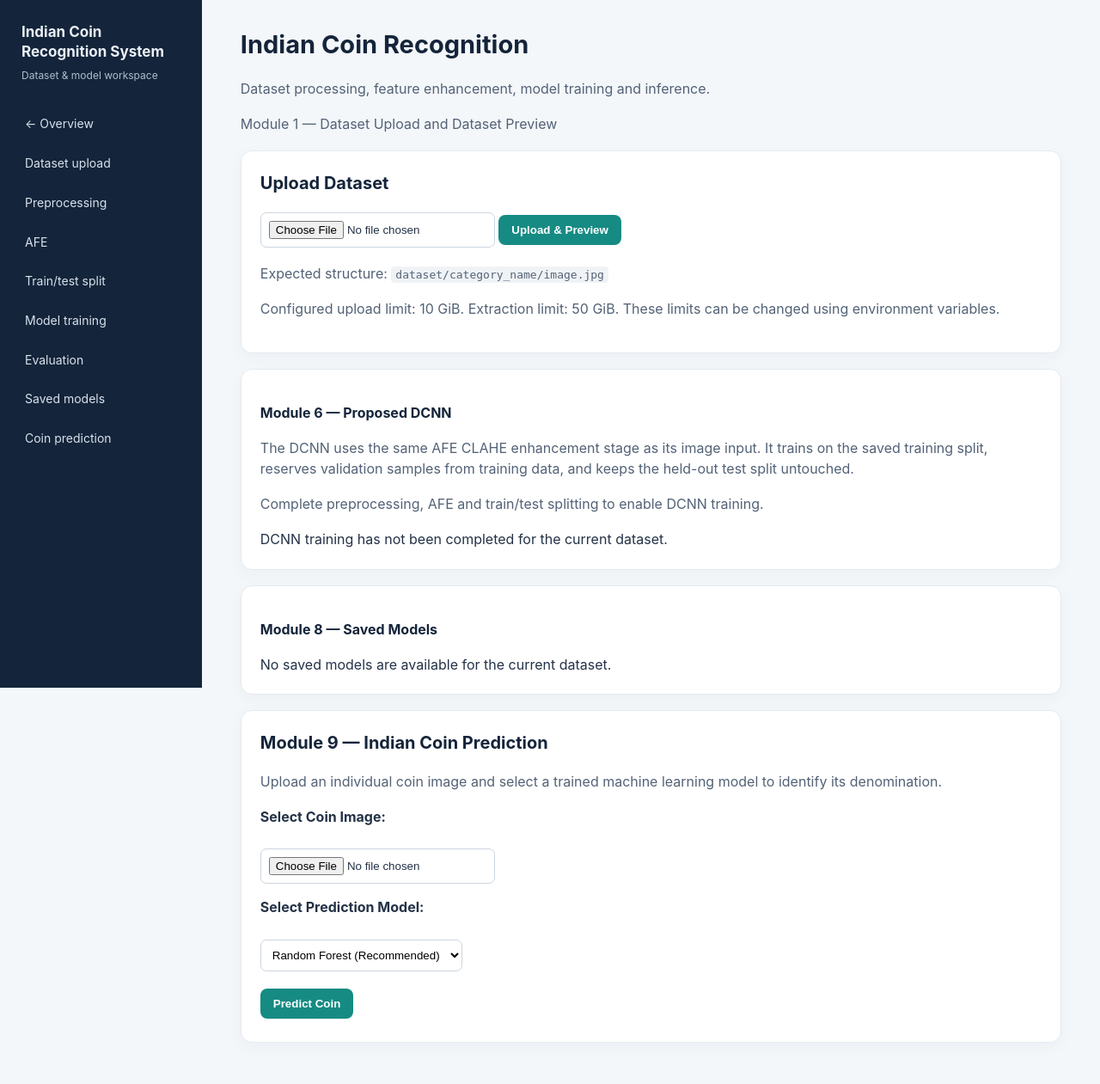
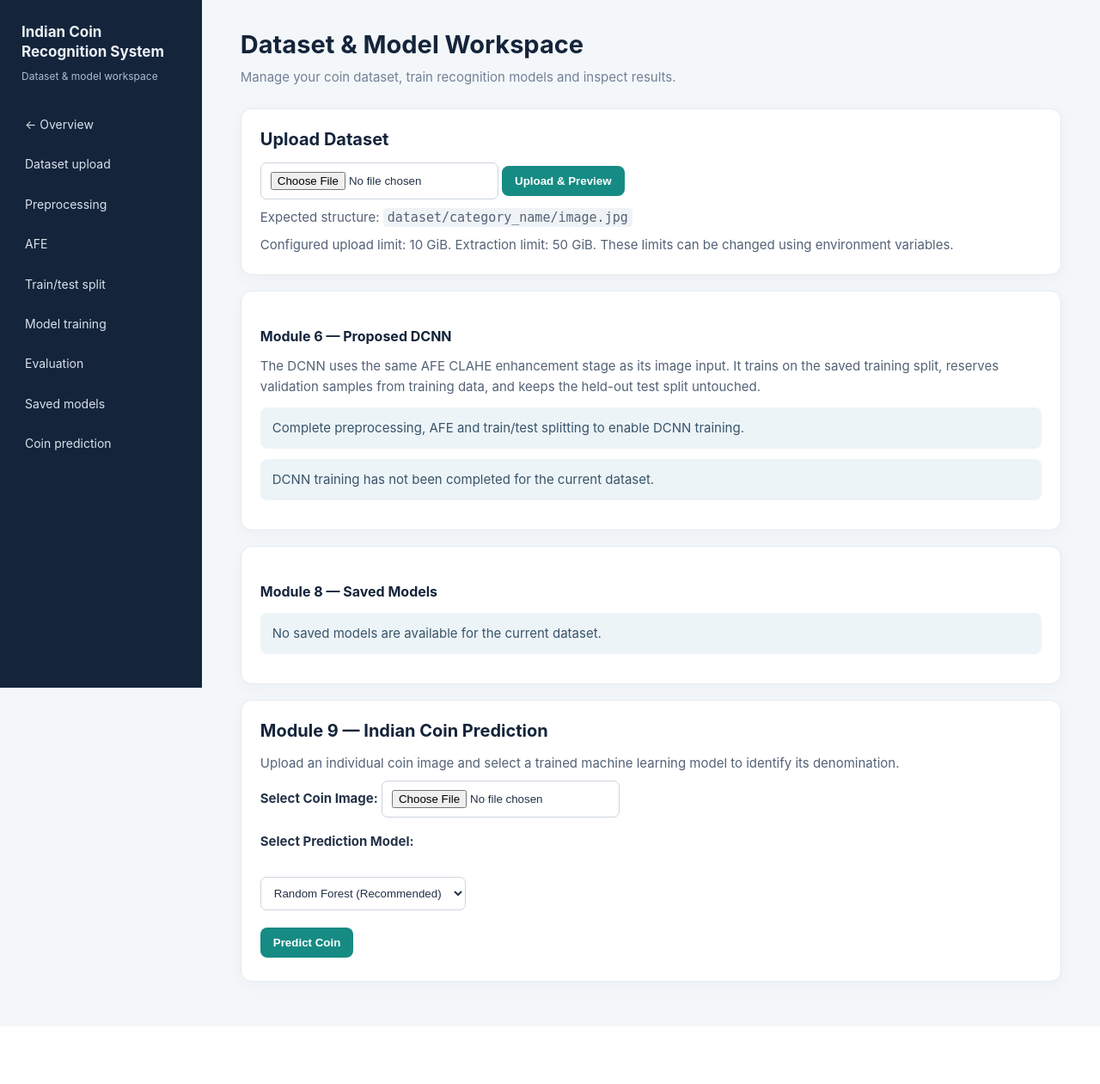
Before and after one commit to disha2211/indian_coin_recognition, a Flask app: page /dataset/ in a window 1280 px wide. Shown: the whole page at 86% size. After the commit the page ends 1154 px from the top, so only its background shows below. Run offline with Flask 3, Linux system fonts and the light colour scheme.

Commit message:
Polish workspace formatting and remove repeated evaluation content

```diff
--- a/app/templates/dataset.html
+++ b/app/templates/dataset.html
@@ -3,21 +3,226 @@
 <head>
   <meta charset="utf-8">
   <meta name="viewport" content="width=device-width, initial-scale=1">
-  <title>Dataset Upload | Indian Coin Recognition</title>
+  <title>Workspace | Indian Coin Recognition</title>
   <style>
-    :root{--navy:#14243a;--navy2:#1d3553;--teal:#168b83;--ink:#243247;--muted:#718096;--line:#e5eaf0;--paper:#f4f7fa}
-    *{box-sizing:border-box}body{font-family:Inter,Segoe UI,Arial,sans-serif;max-width:none;margin:0;padding:0;background:var(--paper);color:var(--ink);line-height:1.55}
-    .workspace{min-height:100vh;display:grid;grid-template-columns:235px minmax(0,1fr)}.sidebar{background:var(--navy);color:#eaf0f7;padding:26px 17px;position:sticky;top:0;height:100vh}
-    .sidebar .brand{font-size:17px;font-weight:750;line-height:1.35;margin:0 8px 7px}.sidebar .sub{font-size:12px;color:#aebed0;margin:0 8px 26px}
-    .sidebar a{display:block;color:#d8e2ed;text-decoration:none;padding:10px 12px;border-radius:8px;margin:4px 0;font-size:14px}.sidebar a:hover{background:var(--navy2);color:#fff}
-    .workspace main{padding:30px clamp(18px,3.5vw,48px);max-width:1500px;width:100%;min-width:0}
-    h1{font-size:29px;color:var(--navy);margin:0 0 5px}h2{font-size:20px;color:var(--navy);margin-top:0}h3{font-size:16px;color:var(--navy)}
-    p{color:#536276}.card{background:#fff;border:1px solid var(--line);border-radius:13px;padding:22px;margin:18px 0;box-shadow:0 5px 18px rgba(20,36,58,.035)}
-    button{background:var(--teal);color:#fff;border:0;border-radius:8px;padding:10px 15px;font-weight:650;cursor:pointer;margin:5px 5px 5px 0}button:hover{filter:brightness(.94)}
-    input,select{max-width:100%;padding:9px;border:1px solid #ccd5df;border-radius:7px;background:#fff}table{width:100%;border-collapse:collapse;display:block;overflow-x:auto}th,td{padding:10px 12px;border-bottom:1px solid var(--line);text-align:left;white-space:nowrap}
-    .success{color:#147365}.error{color:#a51d2d}.grid{display:grid;grid-template-columns:repeat(auto-fit,minmax(220px,1fr));gap:16px}.sample{width:100%;max-height:180px;object-fit:contain;background:#f4f4f4}
-    code{background:#f0f3f6;padding:2px 5px;border-radius:4px}.sidebar .back{margin-top:22px;color:#b7d9d5}
-    @media(max-width:850px){.workspace{grid-template-columns:1fr}.sidebar{position:relative;height:auto;padding:15px 17px}.sidebar .sub{margin-bottom:8px}.sidebar nav{display:flex;overflow:auto;gap:5px}.sidebar a{white-space:nowrap}.workspace main{padding:20px 14px}}
+    :root {
+      --navy: #14243a;
+      --navy-soft: #1d3553;
+      --teal: #168b83;
+      --teal-dark: #11736d;
+      --ink: #243247;
+      --muted: #718096;
+      --line: #e5eaf0;
+      --paper: #f4f7fa;
+      --white: #ffffff;
+      --success-bg: #e7f5f0;
+      --danger-bg: #fff0f0;
+    }
+
+    * { box-sizing: border-box; }
+    html { scroll-behavior: smooth; scroll-padding-top: 22px; }
+    body {
+      margin: 0;
+      padding: 0;
+      max-width: none;
+      background: var(--paper);
+      color: var(--ink);
+      font: 15px/1.6 Inter, "Segoe UI", Arial, sans-serif;
+    }
+
+    .workspace {
+      display: grid;
+      grid-template-columns: 235px minmax(0, 1fr);
+      min-height: 100vh;
+    }
+    .sidebar {
+      position: sticky;
+      top: 0;
+      height: 100vh;
+      padding: 26px 17px;
+      background: var(--navy);
+      color: #eaf0f7;
+    }
+    .sidebar .brand {
+      margin: 0 8px 7px;
+      font-size: 17px;
+      font-weight: 750;
+      line-height: 1.35;
+    }
+    .sidebar .sub {
+      margin: 0 8px 26px;
+      color: #aebed0;
+      font-size: 12px;
+    }
+    .sidebar nav { display: grid; gap: 4px; }
+    .sidebar a {
+      display: block;
+      margin: 0;
+      padding: 10px 12px;
+      border-radius: 8px;
+      color: #d8e2ed;
+      font-size: 14px;
+      text-decoration: none;
+      transition: background .15s ease, color .15s ease;
+    }
+    .sidebar a:hover, .sidebar a:focus-visible {
+      background: var(--navy-soft);
+      color: var(--white);
+    }
+
+    .workspace main {
+      width: 100%;
+      min-width: 0;
+      max-width: 1500px;
+      padding: 34px clamp(18px, 3.5vw, 48px);
+    }
+    .page-heading { margin-bottom: 24px; }
+    h1 { margin: 0 0 5px; color: var(--navy); font-size: 29px; line-height: 1.25; }
+    h2 { margin: 0 0 12px; color: var(--navy); font-size: 20px; line-height: 1.35; }
+    h3 { margin: 18px 0 9px; color: var(--navy); font-size: 16px; }
+    h4, h5 { margin: 14px 0 8px; color: var(--navy); }
+    p { margin: 8px 0; color: #536276; }
+    .muted, .section-intro { color: var(--muted); }
+    .section-intro { margin: -3px 0 16px; }
+
+    .card {
+      margin: 18px 0;
+      padding: 22px;
+      border: 1px solid var(--line);
+      border-radius: 13px;
+      background: var(--white);
+      box-shadow: 0 5px 18px rgba(20, 36, 58, .035);
+    }
+    .card > :first-child { margin-top: 0; }
+    .card > :last-child { margin-bottom: 0; }
+    .card .card { margin: 12px 0; box-shadow: none; }
+    .grid {
+      display: grid;
+      grid-template-columns: repeat(auto-fit, minmax(220px, 1fr));
+      gap: 16px;
+    }
+    .two-column {
+      display: grid;
+      grid-template-columns: repeat(2, minmax(0, 1fr));
+      gap: 16px;
+    }
+    .stat-grid {
+      display: grid;
+      grid-template-columns: repeat(auto-fit, minmax(145px, 1fr));
+      gap: 12px;
+      margin: 14px 0;
+    }
+    .stat-card, .model-card {
+      min-width: 0;
+      padding: 15px;
+      border: 1px solid var(--line);
+      border-radius: 10px;
+      background: #fbfcfd;
+    }
+    .stat-card small { display: block; color: var(--muted); }
+    .stat-card strong { display: block; margin-top: 4px; color: var(--navy); font-size: 21px; }
+    .model-card h3 { margin-top: 0; }
+
+    button {
+      margin: 5px 6px 5px 0;
+      padding: 10px 15px;
+      border: 0;
+      border-radius: 8px;
+      background: var(--teal);
+      color: var(--white);
+      font-weight: 650;
+      cursor: pointer;
+      transition: background .15s ease;
+    }
+    button:hover { background: var(--teal-dark); }
+    button:focus-visible, input:focus-visible, select:focus-visible {
+      outline: 3px solid rgba(22, 139, 131, .22);
+      outline-offset: 2px;
+    }
+    input, select {
+      max-width: 100%;
+      padding: 10px 11px;
+      border: 1px solid #ccd5df;
+      border-radius: 7px;
+      background: var(--white);
+      color: var(--ink);
+    }
+    label { display: inline-block; margin-bottom: 5px; font-weight: 650; }
+    .form-field { margin: 0 0 16px; }
+
+    .table-wrap { width: 100%; overflow-x: auto; }
+    table { width: 100%; border-collapse: collapse; }
+    th, td {
+      padding: 10px 12px;
+      border-bottom: 1px solid var(--line);
+      text-align: left;
+      vertical-align: top;
+    }
+    th { background: #f7f9fb; color: var(--navy); font-weight: 700; }
+    tr:last-child td { border-bottom: 0; }
+    code { padding: 2px 5px; border-radius: 4px; background: #f0f3f6; overflow-wrap: anywhere; }
+
+    .success { color: #147365; }
+    .error { color: #a51d2d; }
+    .alert {
+      margin: 12px 0;
+      padding: 12px 14px;
+      border-radius: 8px;
+      background: #edf4f8;
+      color: #38546a;
+    }
+    .alert-success { background: var(--success-bg); color: #147365; }
+    .alert-danger { background: var(--danger-bg); color: #a51d2d; }
+    .badge {
+      display: inline-block;
+      padding: 4px 9px;
+      border-radius: 99px;
+      background: #edf1f5;
+      color: #536276;
+      font-size: 12px;
+      font-weight: 650;
+    }
+    .badge.bg-success { background: var(--success-bg); color: #147365; }
+    .badge.bg-warning { background: #fff5dc; color: #8a6518; }
+    .badge.bg-danger { background: var(--danger-bg); color: #a51d2d; }
+
+    .sample {
+      display: block;
+      width: 100%;
+      max-height: 190px;
+      object-fit: contain;
+      border-radius: 8px;
+      background: #f4f6f8;
+    }
+    .result-image {
+      display: block;
+      width: 100%;
+      max-height: 320px;
+      object-fit: contain;
+      border: 1px solid var(--line);
+      border-radius: 10px;
+      background: #f7f9fb;
+    }
+    .chart-image { display: block; width: 100%; height: auto; }
+    .flash-message { margin: 10px 0; padding: 11px 14px; border-radius: 8px; background: #fff; border: 1px solid var(--line); }
+    .flash-message.success { background: var(--success-bg); }
+    .flash-message.error { background: var(--danger-bg); }
+    hr { margin: 22px 0; border: 0; border-top: 1px solid var(--line); }
+
+    @media (max-width: 900px) {
+      .workspace { grid-template-columns: 1fr; }
+      .sidebar { position: relative; height: auto; padding: 15px 17px; }
+      .sidebar .sub { margin-bottom: 9px; }
+      .sidebar nav { display: flex; gap: 5px; overflow-x: auto; }
+      .sidebar a { flex: 0 0 auto; white-space: nowrap; }
+      .workspace main { padding: 24px 16px; }
+    }
+    @media (max-width: 620px) {
+      .two-column { grid-template-columns: 1fr; }
+      .card { padding: 17px; }
+      h1 { font-size: 25px; }
+      th, td { padding: 8px 9px; }
+    }
   </style>
 </head>
 <body>
@@ -38,13 +243,14 @@
     </nav>
   </aside>
   <main>
-  <h1>Indian Coin Recognition</h1>
-  <p>Dataset processing, feature enhancement, model training and inference.</p>
-  <p>Module 1 — Dataset Upload and Dataset Preview</p>
+  <header class="page-heading">
+    <h1>Dataset & Model Workspace</h1>
+    <p class="muted">Manage your coin dataset, train recognition models and inspect results.</p>
+  </header>
 
   {% with messages = get_flashed_messages(with_categories=true) %}
     {% for category, message in messages %}
-      <p class="{{ category }}"><strong>{{ message }}</strong></p>
+      <div class="flash-message {{ category }}"><strong>{{ message }}</strong></div>
     {% endfor %}
   {% endwith %}
 
@@ -59,13 +265,15 @@
   </div>
 
   {% if dataset %}
-  <div class="card">
-    <h2>Dataset Summary</h2>
-    <p><strong>Categories:</strong> {{ dataset.categories|length }}</p>
-    <p><strong>Total valid images:</strong> {{ dataset.total_images }}</p>
-    <p><strong>Image files found:</strong> {{ dataset.total_image_candidates }}</p>
-    <p><strong>Invalid/corrupt images:</strong> {{ dataset.invalid_image_count }}</p>
-  </div>
+  <section class="card">
+    <h2>Dataset Overview</h2>
+    <div class="stat-grid">
+      <div class="stat-card"><small>Categories</small><strong>{{ dataset.categories|length }}</strong></div>
+      <div class="stat-card"><small>Valid images</small><strong>{{ dataset.total_images }}</strong></div>
+      <div class="stat-card"><small>Image files found</small><strong>{{ dataset.total_image_candidates }}</strong></div>
+      <div class="stat-card"><small>Invalid / corrupt</small><strong>{{ dataset.invalid_image_count }}</strong></div>
+    </div>
+  </section>
 
   <div class="card" id="preprocessing">
     <section>
@@ -106,31 +314,14 @@
   <div class="card">
     <section>
       <h2>Preprocessing Results</h2>
-      <p>
-          <strong>Processed images:</strong>
-          {{ preprocessing.processed_images }}
-      </p>
-      <p>
-          <strong>Failed images:</strong>
-          {{ preprocessing.failed_images }}
-      </p>
-      <p>
-          <strong>Image size:</strong>
-          {{ preprocessing.image_size[0] }} ×
-          {{ preprocessing.image_size[1] }}
-      </p>
-      <p>
-          <strong>Color format:</strong>
-          {{ preprocessing.color_format }}
-      </p>
-      <p>
-          <strong>Data type:</strong>
-          {{ preprocessing.dtype }}
-      </p>
-      <p>
-          <strong>Normalization:</strong>
-          {{ preprocessing.normalization.method }}
-      </p>
+      <div class="stat-grid">
+        <div class="stat-card"><small>Processed images</small><strong>{{ preprocessing.processed_images }}</strong></div>
+        <div class="stat-card"><small>Failed images</small><strong>{{ preprocessing.failed_images }}</strong></div>
+        <div class="stat-card"><small>Image size</small><strong>{{ preprocessing.image_size[0] }} × {{ preprocessing.image_size[1] }}</strong></div>
+        <div class="stat-card"><small>Color format</small><strong>{{ preprocessing.color_format }}</strong></div>
+        <div class="stat-card"><small>Data type</small><strong>{{ preprocessing.dtype }}</strong></div>
+        <div class="stat-card"><small>Normalization</small><strong>{{ preprocessing.normalization.method }}</strong></div>
+      </div>
     </section>
   </div>
 
@@ -381,12 +572,12 @@
      MODULE 6 — DCNN
 ========================= -->
 
-<div class="card mt-4">
-    <div class="card-header">
+<div class="card">
+    <div class="section-heading">
         <h3>Module 6 — Proposed DCNN</h3>
     </div>
 
-    <div class="card-body">
+    <div class="section-body">
 
         <p>
             The DCNN uses the same AFE CLAHE enhancement stage as its image input.
@@ -402,9 +593,9 @@
                 </button>
             </form>
         {% else %}
-            <p class="alert alert-info">
+            <div class="alert">
                 Complete preprocessing, AFE and train/test splitting to enable DCNN training.
-            </p>
+            </div>
         {% endif %}
 
         {% if dcnn %}
@@ -501,11 +692,10 @@
             </div>
 
 
-            <div class="row mt-3">
+            <div class="two-column">
 
                 <div class="col-md-6">
-                    <div class="card">
-                        <div class="card-body text-center">
+                    <div class="stat-card">
                             <h5>Best Validation Accuracy</h5>
 
                             <h2>
@@ -535,7 +724,7 @@
             </div>
 
 
-            <div class="mt-4">
+            <div class="form-field">
                 <h5>Class Weights</h5>
 
                 <table class="table table-bordered">
@@ -590,7 +779,7 @@
 
         {% else %}
 
-            <div class="alert alert-info">
+            <div class="alert">
                 DCNN training has not been completed for the current dataset.
             </div>
 
@@ -626,17 +815,11 @@
         {{ evaluation.comparison.test_samples }}
     </p>
 
-    <p>
-        <strong>Best model:</strong>
-        {{ evaluation.comparison.best_model.model_name }}
-    </p>
+    <p><strong>Best model:</strong> {{ evaluation.comparison.best_model.model_name }} <span class="badge">Highest macro F1</span></p>
 
-    <p>
-        <strong>Selection metric:</strong>
-        Macro F1-score
-    </p>
+    <p><strong>Selected by:</strong> Macro F1-score</p>
 
-    <h3>Performance Comparison</h3>
+    <h3>Metric Comparison</h3>
 
     <table>
         <thead>
@@ -662,18 +845,15 @@
         </tbody>
     </table>
 
-    <h3>Visual Performance Comparison</h3>
-    <p>
-        Compare accuracy, macro precision, macro recall and macro F1-score
-        across the four models. The best model is selected using macro F1-score.
-    </p>
-    <img
+    <h3>Performance Chart</h3>
+    <p class="section-intro">Four evaluation metrics compared across all trained models.</p>
+    <img class="chart-image"
         src="{{ url_for(
             'dataset.evaluation_plot',
             dataset_id=dataset.dataset_id,
             filename='comparison_metrics.png'
         ) }}"
-        class="img-fluid"
+        class="chart-image"
         alt="Grouped bar chart comparing four model evaluation metrics"
     >
 </div>
@@ -685,27 +865,7 @@
     <section>
         <h3>{{ result.model_name }}</h3>
 
-        <p>
-            <strong>Accuracy:</strong>
-            {{ "%.4f"|format(result.accuracy) }}
-        </p>
-
-        <p>
-            <strong>Macro Precision:</strong>
-            {{ "%.4f"|format(result.precision_macro) }}
-        </p>
-
-        <p>
-            <strong>Macro Recall:</strong>
-            {{ "%.4f"|format(result.recall_macro) }}
-        </p>
-
-        <p>
-            <strong>Macro F1-score:</strong>
-            {{ "%.4f"|format(result.f1_macro) }}
-        </p>
-
-        <h4>Per-Class Metrics</h4>
+        <h4>Per-Class Performance</h4>
 
         <table>
             <thead>
@@ -903,12 +1063,12 @@
         action="{{ url_for('dataset.predict') }}"
         enctype="multipart/form-data"
     >
-        <div style="margin-bottom: 15px;">
+        <div class="form-field">
             <label for="coin_image">
                 <strong>Select Coin Image:</strong>
             </label>
 
-            <br><br>
+
 
             <input
                 type="file"
```
Also changed, not shown: other parts of app/templates/dataset.html (+11 -13 lines).
